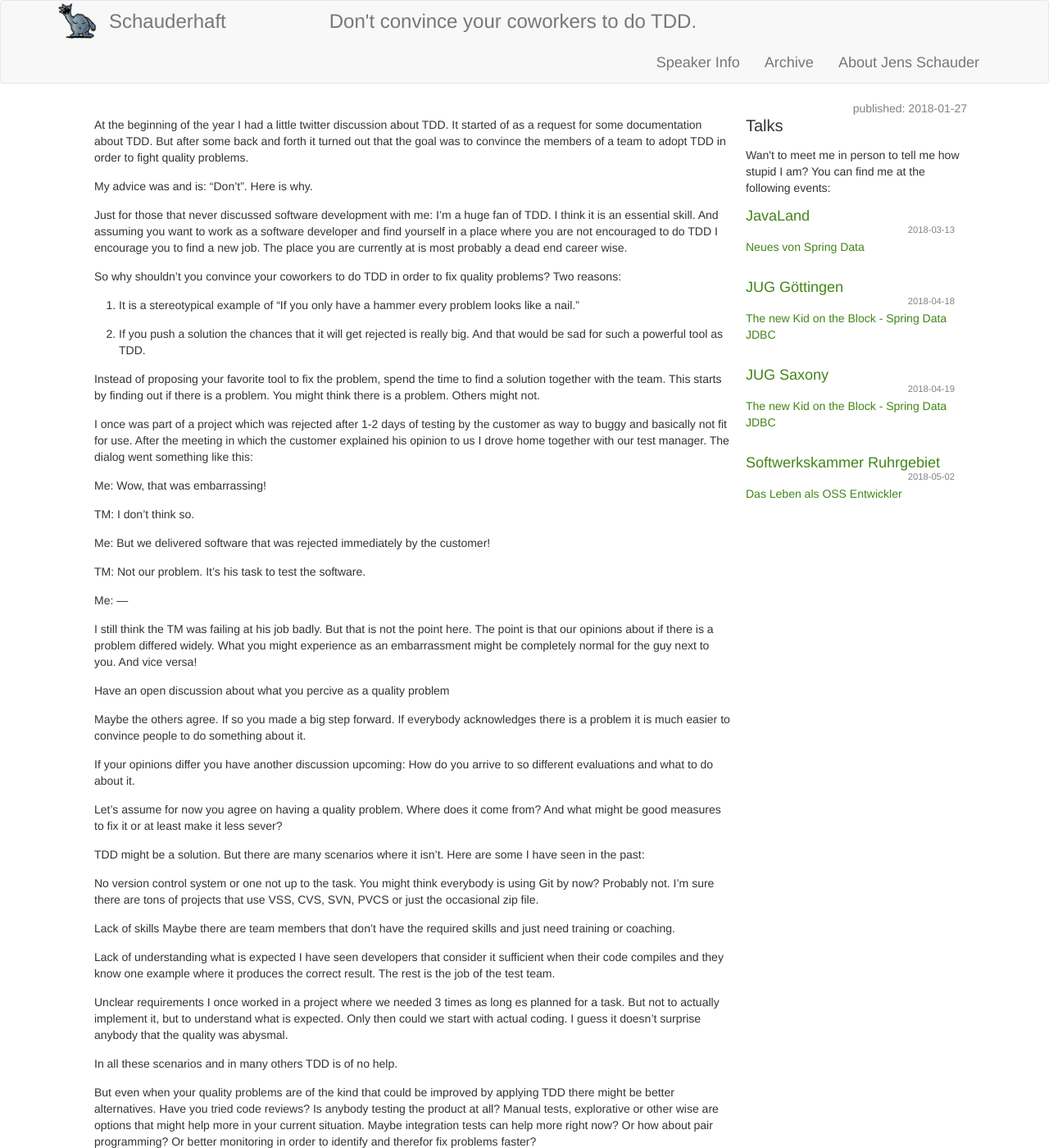
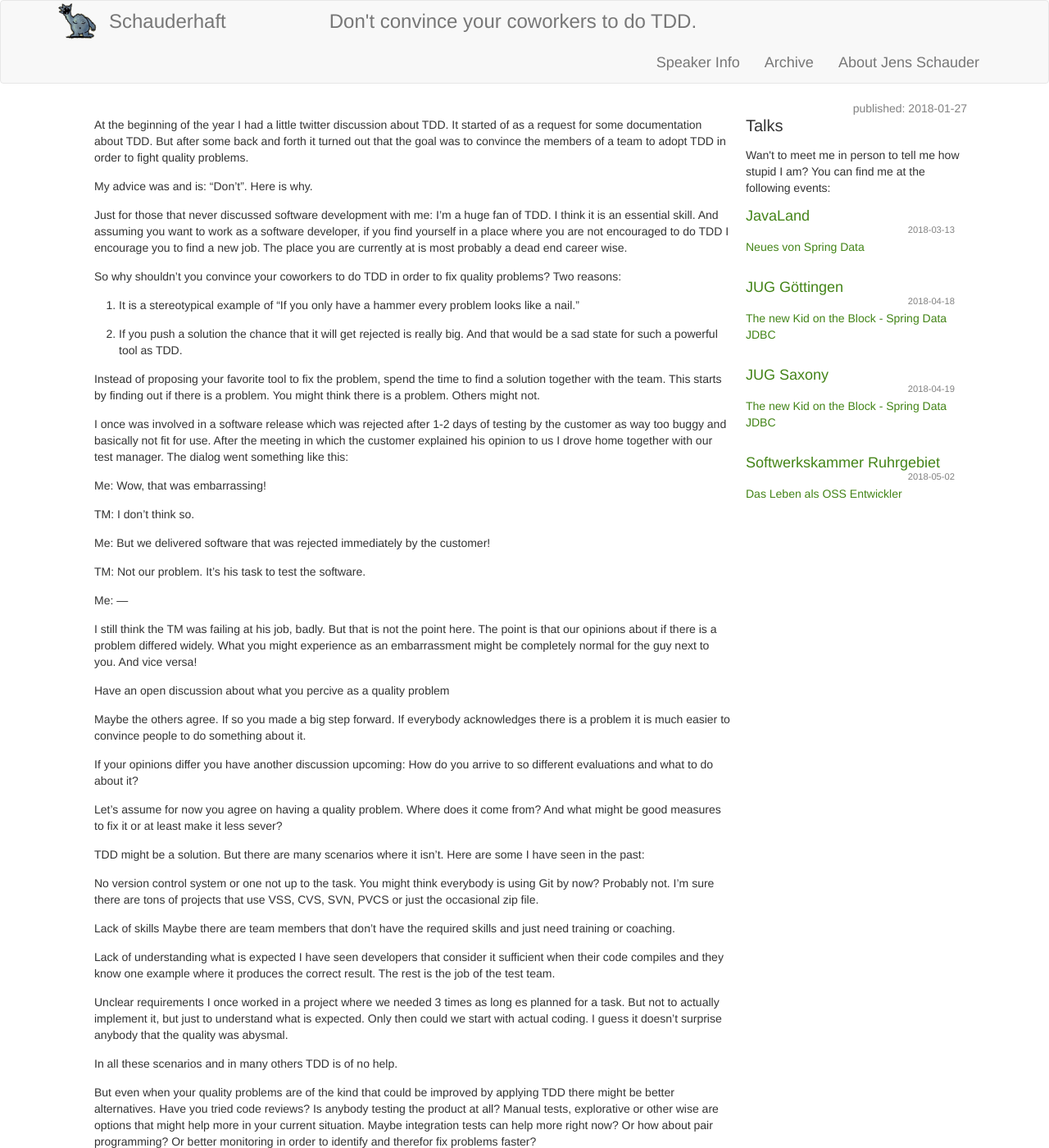
Before and after one commit to schauder/schauder.github.io, a Jekyll site: the page built from _posts/2018/2018-01-27-dont-convince-your-coworkers-to-tdd.md, in a window 1280 px wide and 1400 px high. Shown: the whole window at 82% size. Built offline with Jekyll 4.4.1, drawn with Linux system fonts in a browser that asks for light colours; comment, search, counter and statistics services are not loaded.

Commit message:
Fixed some typos

```diff
--- a/_posts/2018/2018-01-27-dont-convince-your-coworkers-to-tdd.md
+++ b/_posts/2018/2018-01-27-dont-convince-your-coworkers-to-tdd.md
@@ -19,7 +19,7 @@ Here is why.
 
 Just for those that never discussed software development with me: I'm a huge fan of TDD.
 I think it is an essential skill.
-And assuming you want to work as a software developer and find yourself in a place where you are not encouraged to do TDD I encourage you to find a new job.
+And assuming you want to work as a software developer, if you find yourself in a place where you are not encouraged to do TDD I encourage you to find a new job.
 The place you are currently at is most probably a dead end career wise.
 
 So why shouldn't you convince your coworkers to do TDD in order to fix quality problems?
@@ -27,14 +27,14 @@ Two reasons:
 
 1. It is a stereotypical example of "If you only have a hammer every problem looks like a nail."
 
-2. If you push a solution the chances that it will get rejected is really big. And that would be sad for such a powerful tool as TDD.
+2. If you push a solution the chance that it will get rejected is really big. And that would be a sad state for such a powerful tool as TDD.
 
 Instead of proposing your favorite tool to fix the problem, spend the time to find a solution together with the team.
 This starts by finding out if there is a problem.
 You might think there is a problem.
 Others might not.
 
-I once was part of a project which was rejected after 1-2 days of testing by the customer as way to buggy and basically not fit for use.
+I once was involved in a software release which was rejected after 1-2 days of testing by the customer as way too buggy and basically not fit for use.
 After the meeting in which the customer explained his opinion to us I drove home together with our test manager.
 The dialog went something like this:
 
@@ -49,7 +49,7 @@ It's his task to test the software.
 
 Me: ---
 
-I still think the TM was failing at his job badly.
+I still think the TM was failing at his job, badly.
 But that is not the point here.
 The point is that our opinions about if there is a problem differed widely.
 What you might experience as an embarrassment might be completely normal for the guy next to you.
@@ -61,7 +61,7 @@ Maybe the others agree.
 If so you made a big step forward.
 If everybody acknowledges there is a problem it is much easier to convince people to do something about it.
 
-If your opinions differ you have another discussion upcoming: How do you arrive to so different evaluations and what to do about it.
+If your opinions differ you have another discussion upcoming: How do you arrive to so different evaluations and what to do about it?
 
 Let's assume for now you agree on having a quality problem.
 Where does it come from?
@@ -85,7 +85,7 @@ The rest is the job of the test team.
 
 **Unclear requirements**
 I once worked in a project where we needed 3 times as long es planned for a task.
-But not to actually implement it, but to understand what is expected.
+But not to actually implement it, but just to understand what is expected.
 Only then could we start with actual coding.
 I guess it doesn't surprise anybody that the quality was abysmal.
 
```
